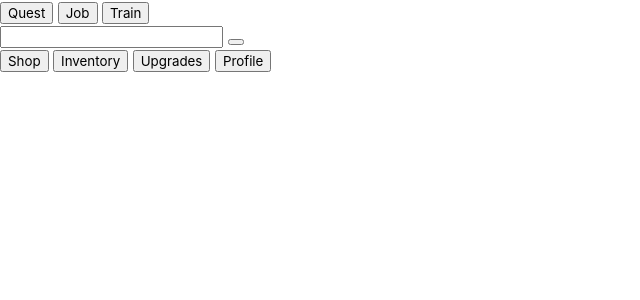
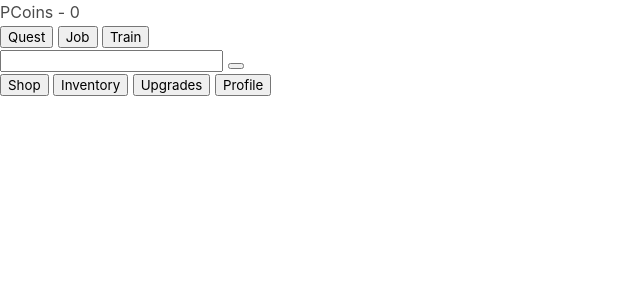
Before and after one commit to IsaiahSama/Fight-Parade, a Flask app: page / in a window 1280 px wide. Shown: the top 300 px of the page, without its empty margins (0-640 px from the left). Run offline with Flask 3, Linux system fonts and the light colour scheme; some libraries are stand-ins or nearby versions.

Commit message:
Aded pcoins div

```diff
--- a/Application/templates/index.html
+++ b/Application/templates/index.html
@@ -11,6 +11,9 @@
     <script src="https://unpkg.com/htmx.org@1.9.4"></script>
   </head>
   <body>
+    <section id="topSection">
+      <div id="paradiansDiv">PCoins - 0</div>
+    </section>
     <section id="centerSection">
       <section id="actionButtonsSection">
         <button id="questButton">Quest</button>
```
